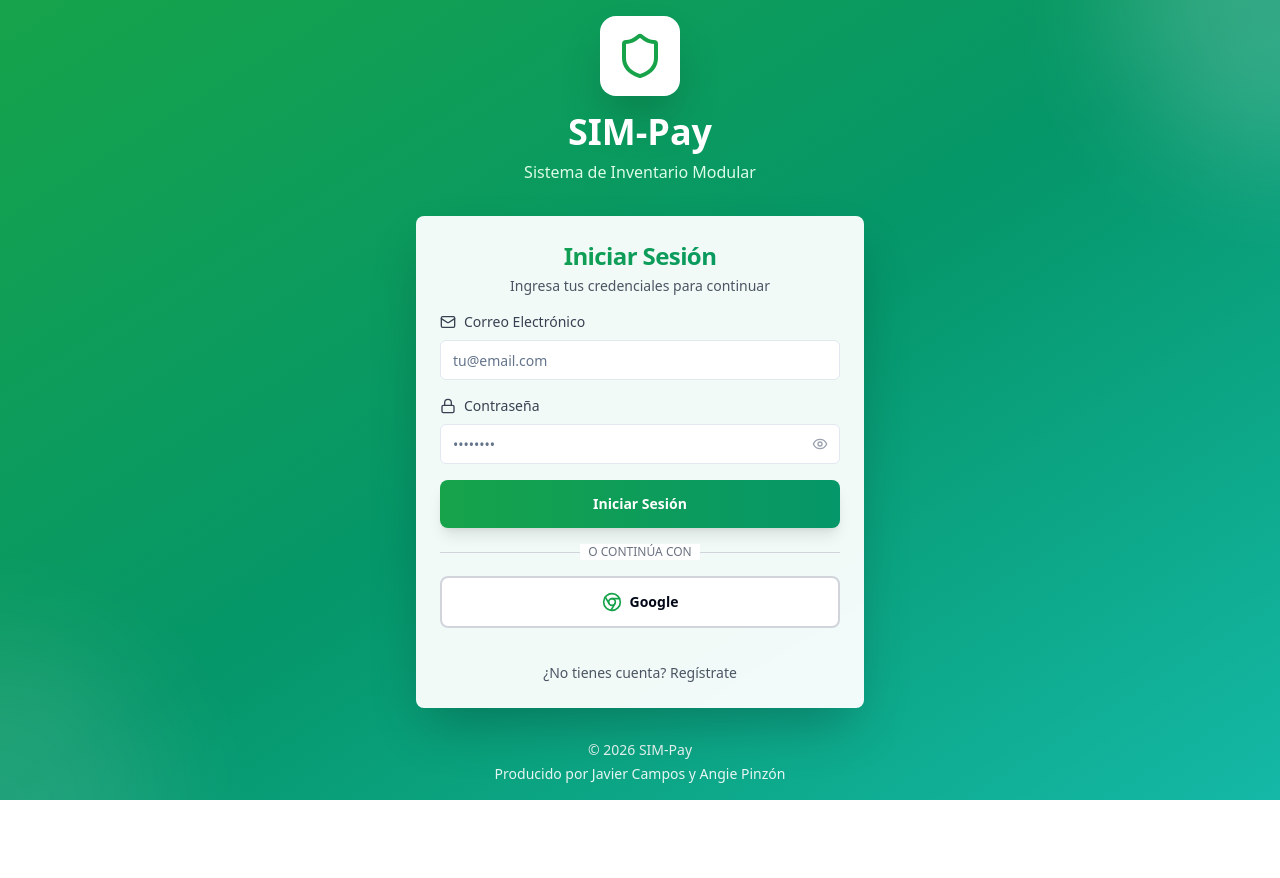
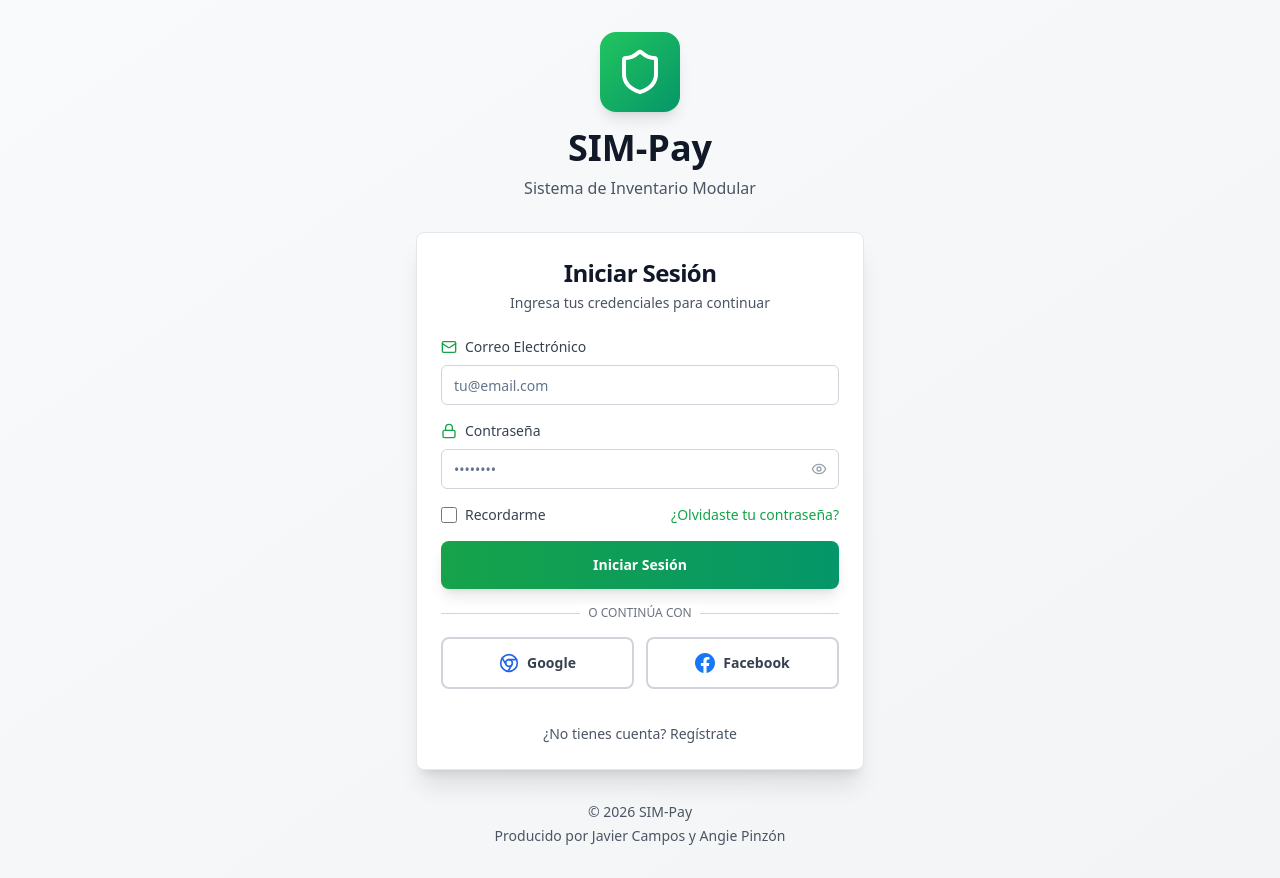
Before and after one commit to ADSOJAVIERCAMPOS/SIM-Pay, a Next.js app in the folder frontend/: page /login in a window 1280 px wide. Before the commit the page ends 800 px from the top, so only its background shows below. Built offline with nearby package versions, Linux system fonts and the light colour scheme.

Commit message:
7 cambio al 2 de diciembre

```diff
--- a/frontend/src/app/login/page.tsx
+++ b/frontend/src/app/login/page.tsx
@@ -16,6 +16,7 @@
   const [nombre, setNombre] = useState('')
   const [confirmPassword, setConfirmPassword] = useState('')
   const [showPassword, setShowPassword] = useState(false)
+  const [rememberMe, setRememberMe] = useState(false)
   const [isLoading, setIsLoading] = useState(false)
   const { login } = useAuth()
   const router = useRouter()
@@ -64,7 +65,6 @@
       if (response.ok) {
         if (isSignUp) {
           toast.success('¡Cuenta creada exitosamente! Iniciando sesión...')
-          // Auto-login después del registro
           setTimeout(() => {
             login(data.token, {
               id: data.id,
@@ -97,34 +97,34 @@
 
   const handleGoogleLogin = () => {
     toast.info('Google OAuth estará disponible próximamente')
-    // TODO: Implementar OAuth con Google
-    // window.location.href = `${process.env.NEXT_PUBLIC_API_URL}/oauth2/authorization/google`
+  }
+
+  const handleFacebookLogin = () => {
+    toast.info('Facebook OAuth estará disponible próximamente')
+  }
+
+  const handleForgotPassword = () => {
+    toast.info('Recuperación de contraseña estará disponible próximamente')
   }
 
   return (
-    <div className="min-h-screen flex items-center justify-center bg-gradient-to-br from-green-600 via-emerald-600 to-teal-500 px-4 relative overflow-hidden">
-      {/* Animated background elements */}
-      <div className="absolute inset-0 overflow-hidden">
-        <div className="absolute -top-40 -right-40 w-80 h-80 bg-white opacity-10 rounded-full blur-3xl animate-pulse"></div>
-        <div className="absolute -bottom-40 -left-40 w-80 h-80 bg-white opacity-10 rounded-full blur-3xl animate-pulse delay-1000"></div>
-      </div>
-
-      <div className="w-full max-w-md space-y-8 relative z-10">
+    <div className="min-h-screen flex items-center justify-center bg-gradient-to-br from-gray-50 to-gray-100 px-4 py-8">
+      <div className="w-full max-w-md">
         {/* Header */}
-        <div className="text-center">
+        <div className="text-center mb-8">
           <div className="flex justify-center mb-4">
-            <div className="bg-white p-4 rounded-2xl shadow-2xl">
-              <Shield className="h-12 w-12 text-green-600" />
+            <div className="bg-gradient-to-br from-green-500 to-emerald-600 p-4 rounded-2xl shadow-lg">
+              <Shield className="h-12 w-12 text-white" />
             </div>
           </div>
-          <h1 className="text-4xl font-bold text-white mb-2">SIM-Pay</h1>
-          <p className="text-green-100">Sistema de Inventario Modular</p>
+          <h1 className="text-4xl font-bold text-gray-900 mb-2">SIM-Pay</h1>
+          <p className="text-gray-600">Sistema de Inventario Modular</p>
         </div>
 
         {/* Login/Signup Card */}
-        <Card className="w-full shadow-2xl border-0 backdrop-blur-sm bg-white/95">
-          <CardHeader className="space-y-1 pb-4">
-            <CardTitle className="text-2xl text-center font-bold bg-gradient-to-r from-green-600 to-emerald-600 bg-clip-text text-transparent">
+        <Card className="w-full shadow-xl border border-gray-200">
+          <CardHeader className="space-y-1 pb-6">
+            <CardTitle className="text-2xl text-center font-bold text-gray-900">
               {isSignUp ? 'Crear Cuenta' : 'Iniciar Sesión'}
             </CardTitle>
             <CardDescription className="text-center text-gray-600">
@@ -139,7 +139,7 @@
               {isSignUp && (
                 <div className="space-y-2">
                   <label htmlFor="nombre" className="text-sm font-medium text-gray-700 flex items-center gap-2">
-                    <User className="h-4 w-4" />
+                    <User className="h-4 w-4 text-green-600" />
                     Nombre Completo
                   </label>
                   <Input
@@ -148,7 +148,7 @@
                     placeholder="Juan Pérez"
                     value={nombre}
                     onChange={(e) => setNombre(e.target.value)}
-                    className="w-full transition-all focus:ring-2 focus:ring-green-500"
+                    className="w-full border-gray-300 focus:border-green-500 focus:ring-green-500"
                   />
                 </div>
               )}
@@ -156,7 +156,7 @@
               {/* Email */}
               <div className="space-y-2">
                 <label htmlFor="email" className="text-sm font-medium text-gray-700 flex items-center gap-2">
-                  <Mail className="h-4 w-4" />
+                  <Mail className="h-4 w-4 text-green-600" />
                   Correo Electrónico
                 </label>
                 <Input
@@ -165,14 +165,14 @@
                   placeholder="tu@email.com"
                   value={email}
                   onChange={(e) => setEmail(e.target.value)}
-                  className="w-full transition-all focus:ring-2 focus:ring-green-500"
+                  className="w-full border-gray-300 focus:border-green-500 focus:ring-green-500"
                 />
               </div>
 
               {/* Password */}
               <div className="space-y-2">
                 <label htmlFor="password" className="text-sm font-medium text-gray-700 flex items-center gap-2">
-                  <Lock className="h-4 w-4" />
+                  <Lock className="h-4 w-4 text-green-600" />
                   Contraseña
                 </label>
                 <div className="relative">
@@ -182,7 +182,7 @@
                     placeholder="••••••••"
                     value={password}
                     onChange={(e) => setPassword(e.target.value)}
-                    className="w-full pr-10 transition-all focus:ring-2 focus:ring-purple-500"
+                    className="w-full pr-10 border-gray-300 focus:border-green-500 focus:ring-green-500"
                   />
                   <button
                     type="button"
@@ -202,7 +202,7 @@
               {isSignUp && (
                 <div className="space-y-2">
                   <label htmlFor="confirmPassword" className="text-sm font-medium text-gray-700 flex items-center gap-2">
-                    <Lock className="h-4 w-4" />
+                    <Lock className="h-4 w-4 text-green-600" />
                     Confirmar Contraseña
                   </label>
                   <Input
@@ -211,14 +211,39 @@
                     placeholder="••••••••"
                     value={confirmPassword}
                     onChange={(e) => setConfirmPassword(e.target.value)}
-                    className="w-full transition-all focus:ring-2 focus:ring-green-500"
+                    className="w-full border-gray-300 focus:border-green-500 focus:ring-green-500"
                   />
+                </div>
+              )}
+
+              {/* Remember Me & Forgot Password (solo en login) */}
+              {!isSignUp && (
+                <div className="flex items-center justify-between">
+                  <div className="flex items-center">
+                    <input
+                      id="remember-me"
+                      type="checkbox"
+                      checked={rememberMe}
+                      onChange={(e) => setRememberMe(e.target.checked)}
+                      className="h-4 w-4 text-green-600 focus:ring-green-500 border-gray-300 rounded cursor-pointer"
+                    />
+                    <label htmlFor="remember-me" className="ml-2 block text-sm text-gray-700 cursor-pointer">
+                      Recordarme
+                    </label>
+                  </div>
+                  <button
+                    type="button"
+                    onClick={handleForgotPassword}
+                    className="text-sm text-green-600 hover:text-green-700 font-medium"
+                  >
+                    ¿Olvidaste tu contraseña?
+                  </button>
                 </div>
               )}
 
               <Button
                 type="submit"
-                className="w-full bg-gradient-to-r from-green-600 to-emerald-600 hover:from-green-700 hover:to-emerald-700 text-white font-semibold py-6 rounded-lg shadow-lg hover:shadow-xl transition-all duration-300 transform hover:scale-[1.02]"
+                className="w-full bg-gradient-to-r from-green-600 to-emerald-600 hover:from-green-700 hover:to-emerald-700 text-white font-semibold py-6 rounded-lg shadow-lg hover:shadow-xl transition-all duration-300"
                 disabled={isLoading}
               >
                 {isLoading
@@ -237,16 +262,32 @@
               </div>
             </div>
 
+            {/* Social Login Buttons */}
+            <div className="grid grid-cols-2 gap-3">
               {/* Google Login */}
               <Button
                 type="button"
                 variant="outline"
                 onClick={handleGoogleLogin}
-              className="w-full border-2 border-gray-300 hover:border-gray-400 hover:bg-gray-50 py-6 rounded-lg transition-all duration-300 transform hover:scale-[1.02]"
+                className="w-full border-2 border-gray-300 hover:border-gray-400 hover:bg-gray-50 py-6 rounded-lg transition-all duration-300"
               >
-              <Chrome className="h-5 w-5 mr-2 text-green-600" />
-              <span className="font-semibold">Google</span>
+                <Chrome className="h-5 w-5 mr-2 text-blue-600" />
+                <span className="font-semibold text-gray-700">Google</span>
               </Button>
+
+              {/* Facebook Login */}
+              <Button
+                type="button"
+                variant="outline"
+                onClick={handleFacebookLogin}
+                className="w-full border-2 border-gray-300 hover:border-gray-400 hover:bg-gray-50 py-6 rounded-lg transition-all duration-300"
+              >
+                <svg className="h-5 w-5 mr-2" fill="#1877F2" viewBox="0 0 24 24">
+                  <path d="M24 12.073c0-6.627-5.373-12-12-12s-12 5.373-12 12c0 5.99 4.388 10.954 10.125 11.854v-8.385H7.078v-3.47h3.047V9.43c0-3.007 1.792-4.669 4.533-4.669 1.312 0 2.686.235 2.686.235v2.953H15.83c-1.491 0-1.956.925-1.956 1.874v2.25h3.328l-.532 3.47h-2.796v8.385C19.612 23.027 24 18.062 24 12.073z" />
+                </svg>
+                <span className="font-semibold text-gray-700">Facebook</span>
+              </Button>
+            </div>
 
             {/* Toggle between login/signup */}
             <div className="text-center pt-4">
@@ -266,34 +307,15 @@
                   : '¿No tienes cuenta? Regístrate'}
               </button>
             </div>
-
-
           </CardContent>
         </Card>
 
         {/* Footer */}
-        <div className="text-center text-sm text-white/90">
+        <div className="text-center mt-8 text-sm text-gray-600">
           <p className="font-medium">© 2026 SIM-Pay</p>
           <p className="mt-1">Producido por Javier Campos y Angie Pinzón</p>
         </div>
       </div>
-
-      <style jsx global>{`
-        @keyframes pulse {
-          0%, 100% {
-            opacity: 0.1;
-          }
-          50% {
-            opacity: 0.2;
-          }
-        }
-        .animate-pulse {
-          animation: pulse 4s cubic-bezier(0.4, 0, 0.6, 1) infinite;
-        }
-        .delay-1000 {
-          animation-delay: 1s;
-        }
-      `}</style>
     </div>
   )
 }
```
Lines whose indentation alone changed are shown as unchanged.
